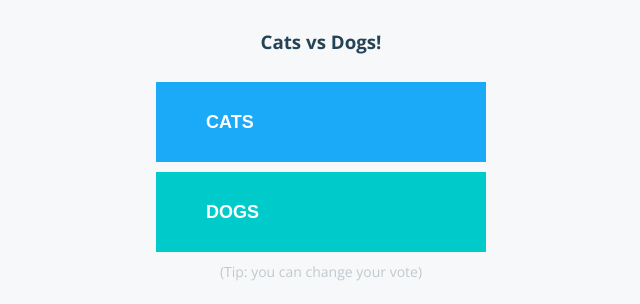
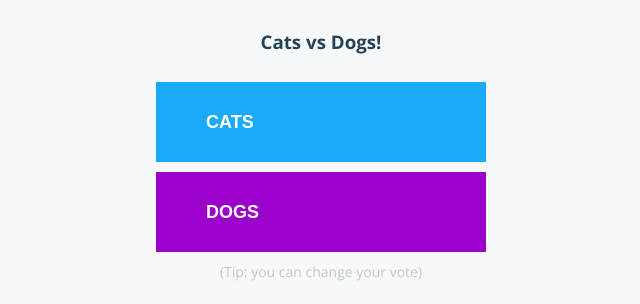
Before and after one commit to UffizziCloud/example-voting-vote, a Flask app: page / in a window 1280 px wide. Shown: the top 304 px of the page, without its empty margins (319-959 px from the left). Run offline with Flask 2, Linux system fonts and the light colour scheme; some libraries are stand-ins or nearby versions.

Commit message:
changed dogs color

```diff
--- a/static/stylesheets/style.css
+++ b/static/stylesheets/style.css
@@ -32,7 +32,7 @@ button.a{
 }
 
 button.b{
-  background-color: #00cbca;
+  background-color: #9c00cb;
 }
 
 #tip{
```
